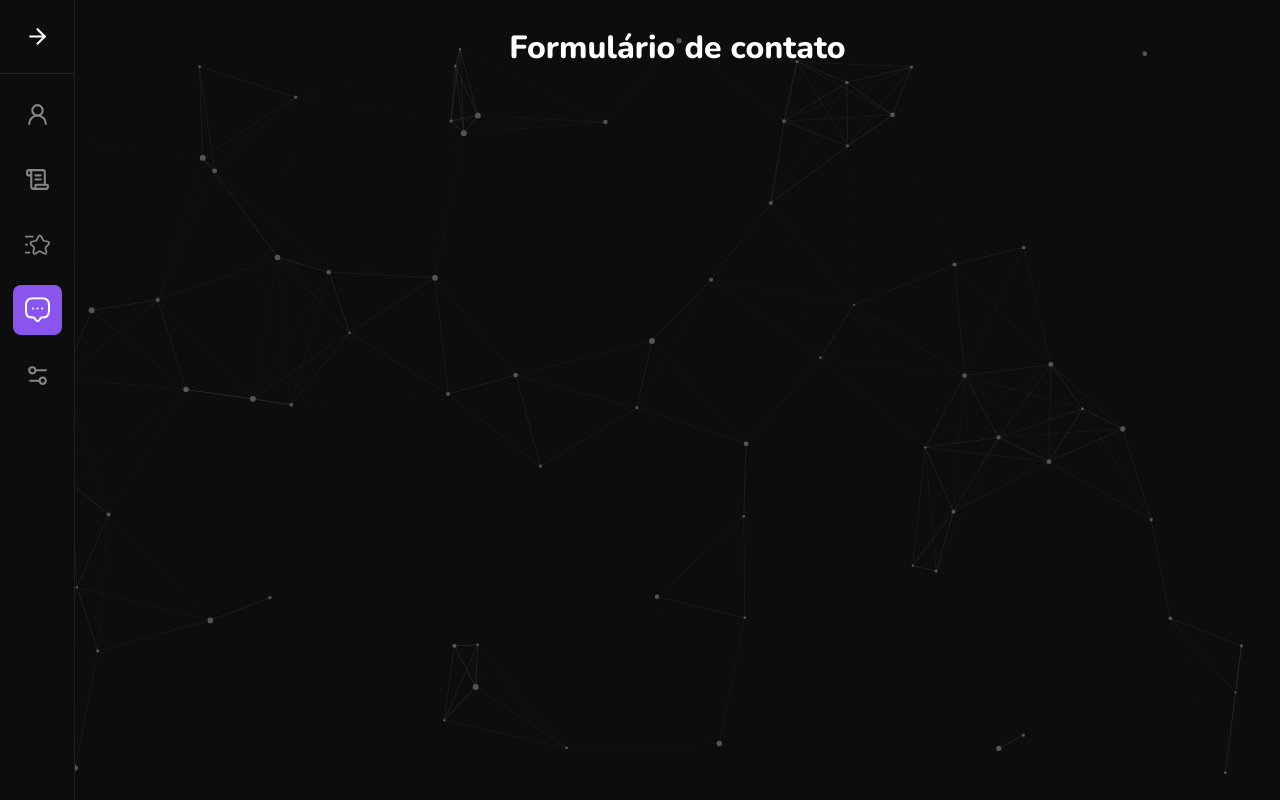
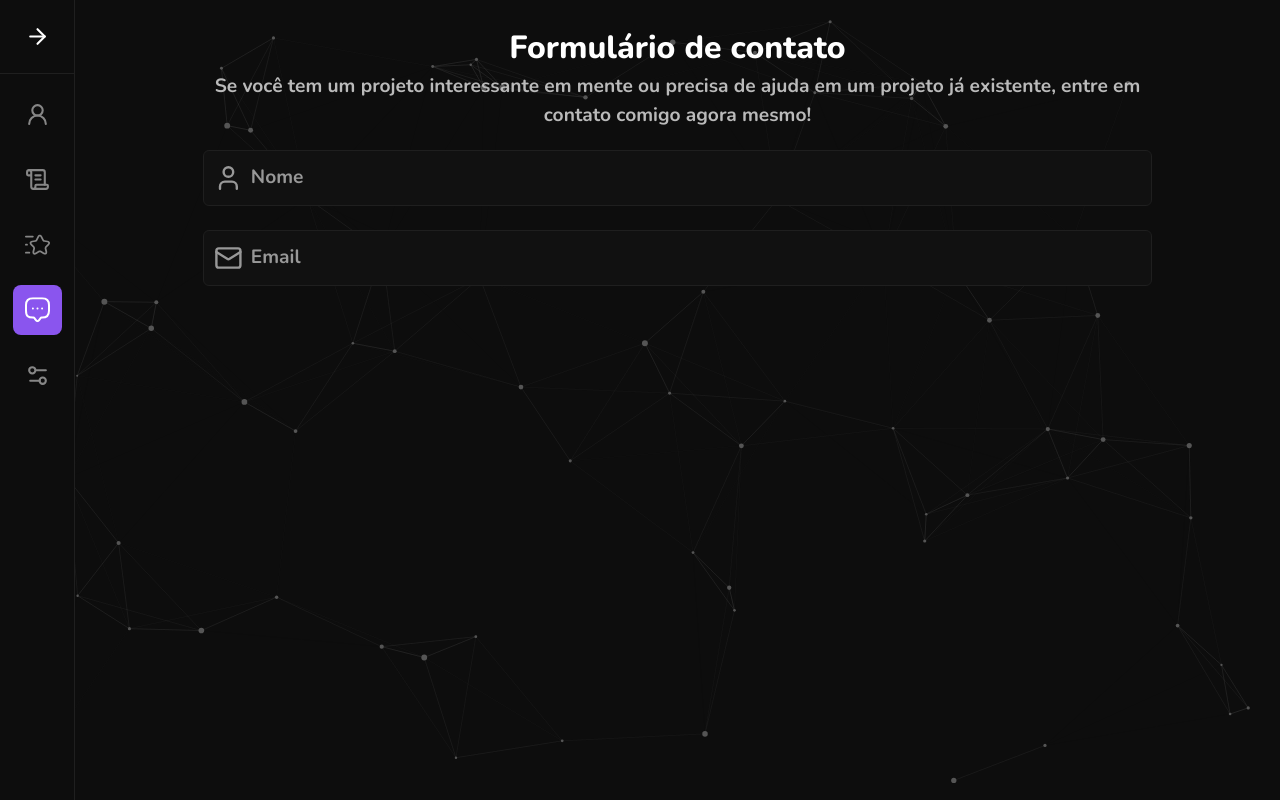
Before and after one commit to daviaxs/portfolio-v2, a Next.js app: page /app/contact in a window 1280 px wide. Built offline with nearby package versions, Linux system fonts and the light colour scheme.

Commit message:
feat: Add form and input components to ContactPage

```diff
--- a/src/app/app/contact/page.tsx
+++ b/src/app/app/contact/page.tsx
@@ -1,9 +1,31 @@
+import { Mail, User } from 'lucide-react'
 import { Title } from '../utils/components/Title'
+import { InputContact } from './utils/components/input-contact'
 
 export default function ContactPage() {
   return (
-    <div className="flex flex-col items-center justify-start py-6 gap-5">
-      <Title className="text-center">Formulário de contato</Title>
+    <div className="flex flex-col items-center justify-start py-6 gap-5 px-20">
+      <div>
+        <Title className="text-center">Formulário de contato</Title>
+        <p className="font-bold text-grey-100 text-[1.2rem] text-center">
+          Se você tem um projeto interessante em mente ou precisa de ajuda em um
+          projeto já existente, entre em contato comigo agora mesmo!
+        </p>
+      </div>
+
+      <form className="flex flex-col w-full items-center justify-start gap-[1.5rem]">
+        <InputContact.Root>
+          <User size={30} className="text-grey-200" />
+
+          <InputContact.Input id="name" placeholder="Nome" type="text" />
+        </InputContact.Root>
+
+        <InputContact.Root>
+          <Mail size={30} className="text-grey-200" />
+
+          <InputContact.Input id="email" placeholder="Email" type="email" />
+        </InputContact.Root>
+      </form>
     </div>
   )
 }
```
